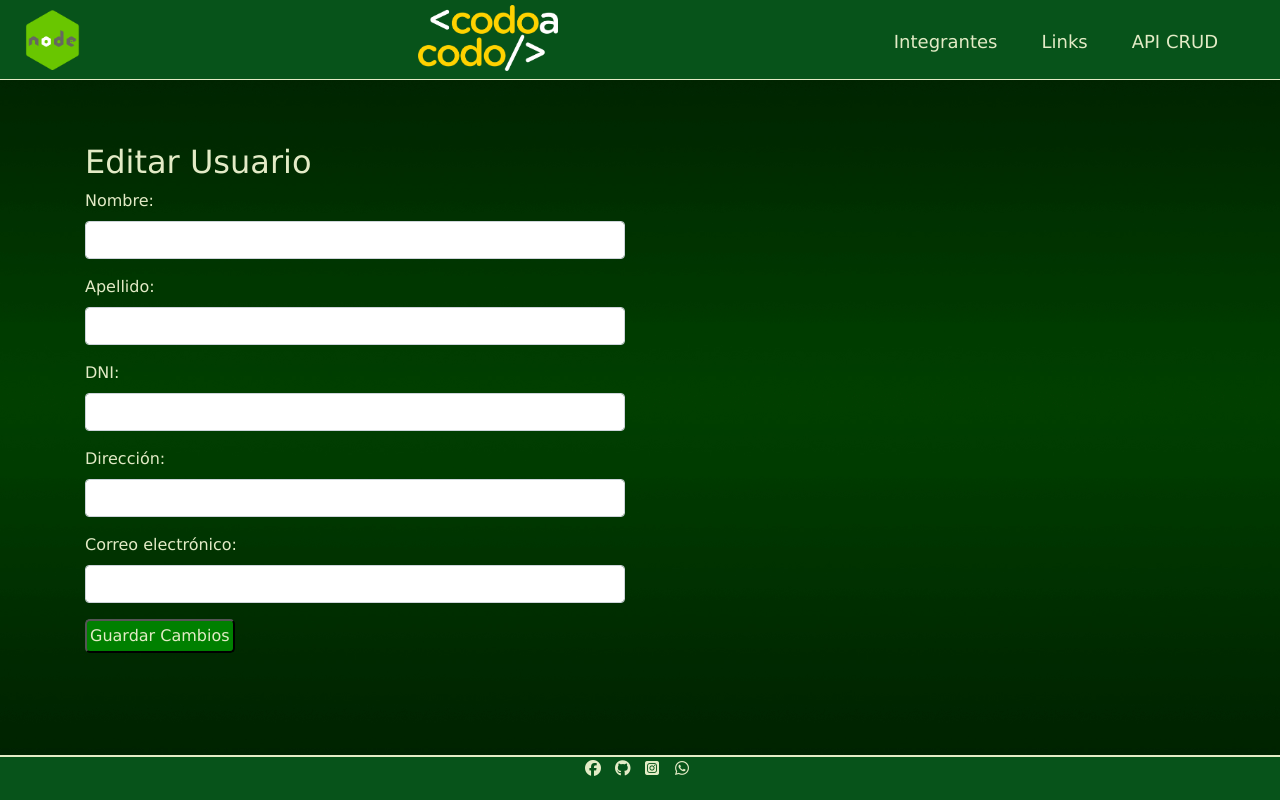
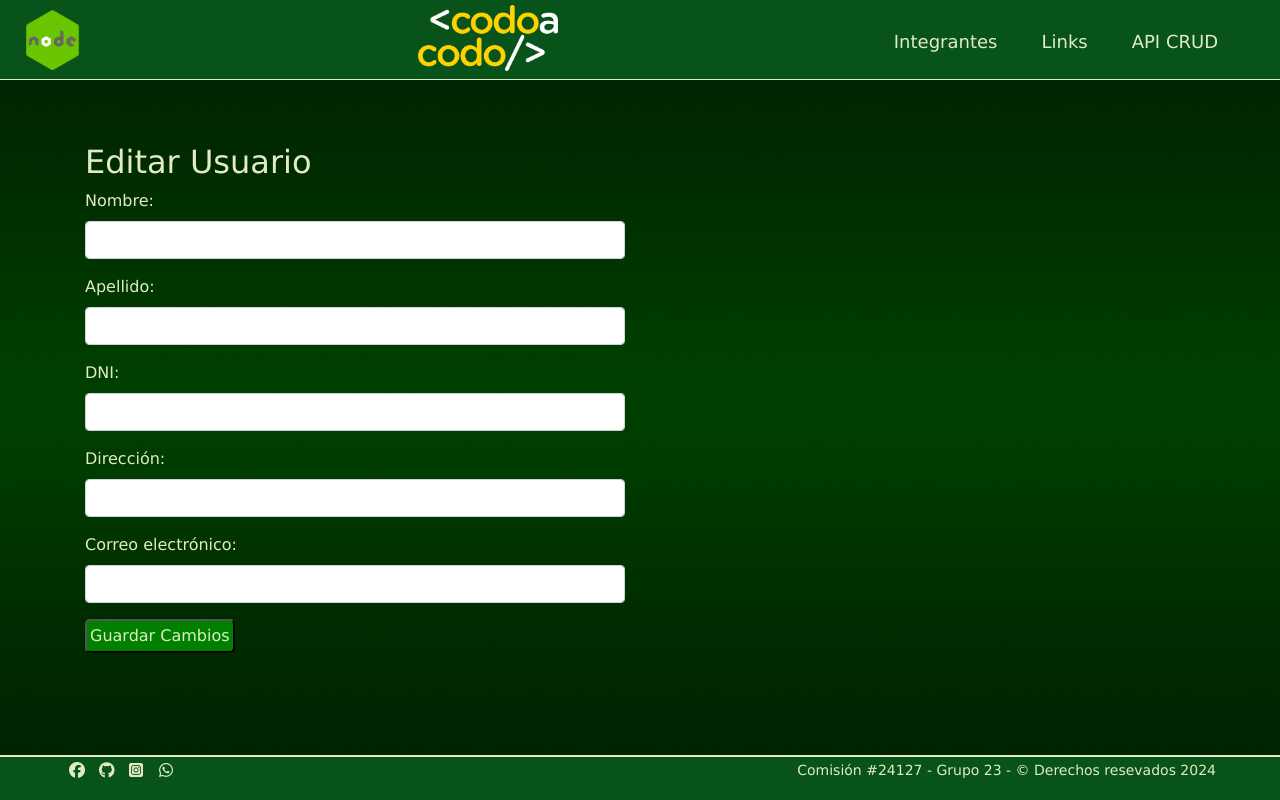
Before and after one commit to gitrmc/cac-tif-grupo23-apicrud, a plain HTML site: page front/edit.html in a window 1280 px wide. Drawn offline with nearby package versions, Linux system fonts and the light colour scheme; no server answers.

Commit message:
archivo doc y estilos

```diff
--- a/apiCrud/index.js
+++ b/apiCrud/index.js
@@ -43,5 +43,5 @@
 // Pongo a funcionar el servidor.-
 app.listen(port, () => {
     conexiondb();
-    console.log(`Server ok en el puerto ${port}`);
+    console.log(`Server ok en el puerto http//localhost:${port}`);
 });
--- a/front/css/crud.css
+++ /dev/null
@@ -1,102 +0,0 @@
-* {
-  box-sizing: border-box;
-  margin: 0;
-  padding: 0;
-  font-family: 'Lucida Sans', 'Lucida Sans Regular', 'Lucida Grande', 'Lucida Sans Unicode', Geneva, Verdana, sans-serif;
-  /* font-size: 30px; */
-}
-
-:root {
-  --ColorEncabezado: #07531a;
-  --ColorFondo: url(../img/fondoverde.jpg);
-  --ColorFuente: #e3ebc6;
-  --ColorLink: #c813ec;
-}
-
-h2 {
-  color: var(--ColorFuente);
-}
-
-.form-group {
-  color: var(--ColorFuente);
-}
-
-.table {
-  background-color: var(--ColorFondo);
-  color: var(--ColorFuente);
-}
-
-.btn-guardar {
-  background-color: green;
-  color: var(--ColorFuente);
-  border-radius: 5px;
-  padding: 3px;
-}
-
-.btn-guardar:hover {
-  transform: scale(1.1);
-}
-
-.btn-eliminar {
-  font-size: 15px;
-  background-color: var(--ColorFondo);
-  color: red;
-  padding: 3px;
-}
-
-.btn-editar {
-  font-size: 15px;
-  background-color: var(--ColorFondo);
-  color: green;
-  padding: 3px;
-}
-
-footer {
-  background: var(--ColorFondo);
-  position: fixed;
-  bottom: 0;
-  left: 0;
-  right: 0;
-  padding: 0 5%;
-  height: 45px;
-
-  display: flex;
-  justify-content: space-between;
-  align-items: center;
-  flex-direction: row;
-  border-top: 2px solid var(--ColorFuente);
-
-}
-
-.socials {
-  list-style: none;
-  display: flex;
-  align-items: center;
-  justify-content: center;
-}
-
-.socials li {
-  margin: 0 5px;
-}
-
-.socials a i {
-  text-decoration: none;
-  color: var(--ColorFuente);
-  width: 20px;
-  /* padding: 10px; */
-  transition: all 0.3s;
-}
-
-.socials a i:hover {
-  color: var(--ColorLink);
-  transform: scale(1.25);
-}
-
-.derechos p {
-  display: flex;
-  text-align: justify;
-  font-size: 14px;
-  color: var(--ColorFuente);
-  padding-left: 30px;
-  transition: all 0.3s;
-}
--- a/front/css/style.css
+++ b/front/css/style.css
@@ -98,7 +98,6 @@
   align-items: center;
 }
 
-
 .nav-menu-link {
   color: var(--ColorFuente);
   text-decoration: none;
@@ -106,14 +105,11 @@
   transition: all 0.3s;
 }
 
-
 .nav-menu-link:hover {
   color: var(--ColorLink);
   transform: scale(1.3);
   /* transition: 0.5s; */
 }
-
-
 
 /***** Integrantes *****/
 .Integrantes {
--- a/front/edit.html
+++ b/front/edit.html
@@ -6,14 +6,11 @@
     <meta name="viewport" content="width=device-width, initial-scale=1.0">
     <title>Editar Usuario</title>
     <link rel="ICON" type="iMAGEN/PNG" href="img/favicon.ico">
-    <script src="https://kit.fontawesome.com/b4496fc6c4.js" crossorigin="anonymous"></script>
-    <!-- Fuentes Fonawesome -->
+    <script src="https://kit.fontawesome.com/b4496fc6c4.js" crossorigin="anonymous"></script> <!-- Fuentes Fonawesome -->
 
+    <!-- Estilos -->
+    <link rel="stylesheet" href="https://stackpath.bootstrapcdn.com/bootstrap/4.5.2/css/bootstrap.min.css"> <!-- Bootstrap -->
     <link rel="stylesheet" href="./css/style.css">
-    <!-- Estilos -->
-    <link rel="stylesheet" href="https://stackpath.bootstrapcdn.com/bootstrap/4.5.2/css/bootstrap.min.css">
-    <!-- Bootstrap -->
-
 
 </head>
 
```
Also changed, not shown: front/crud.html (+3 -5 lines), 4 other files.
